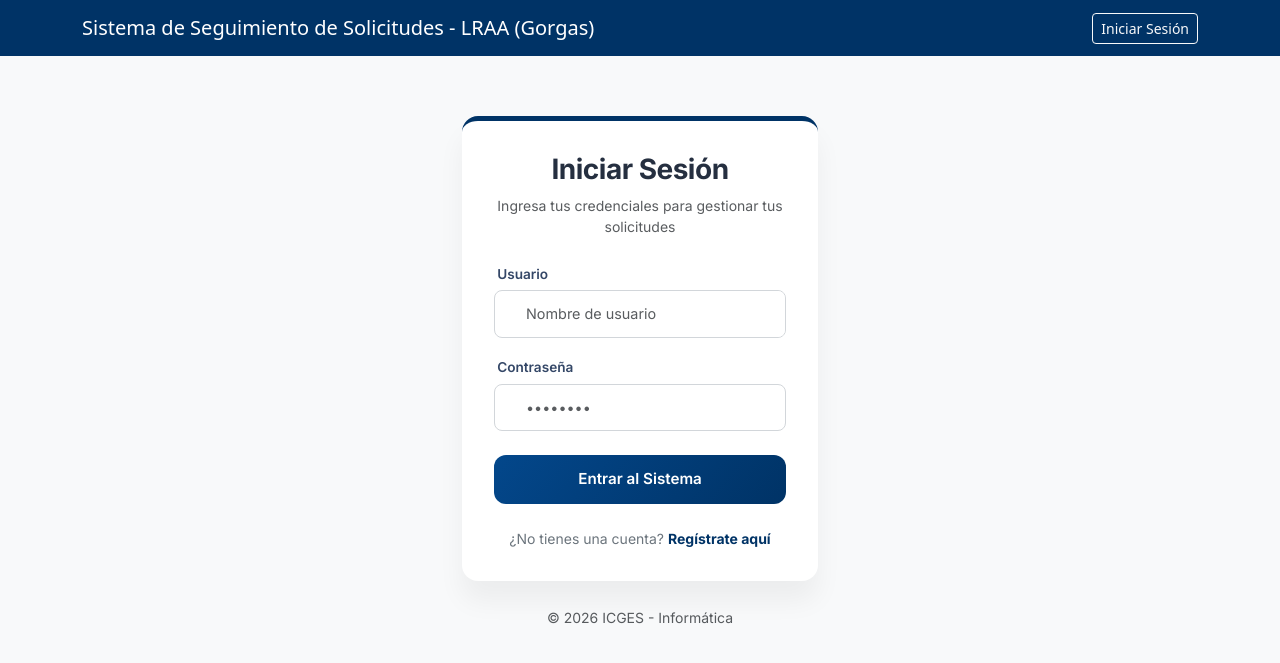
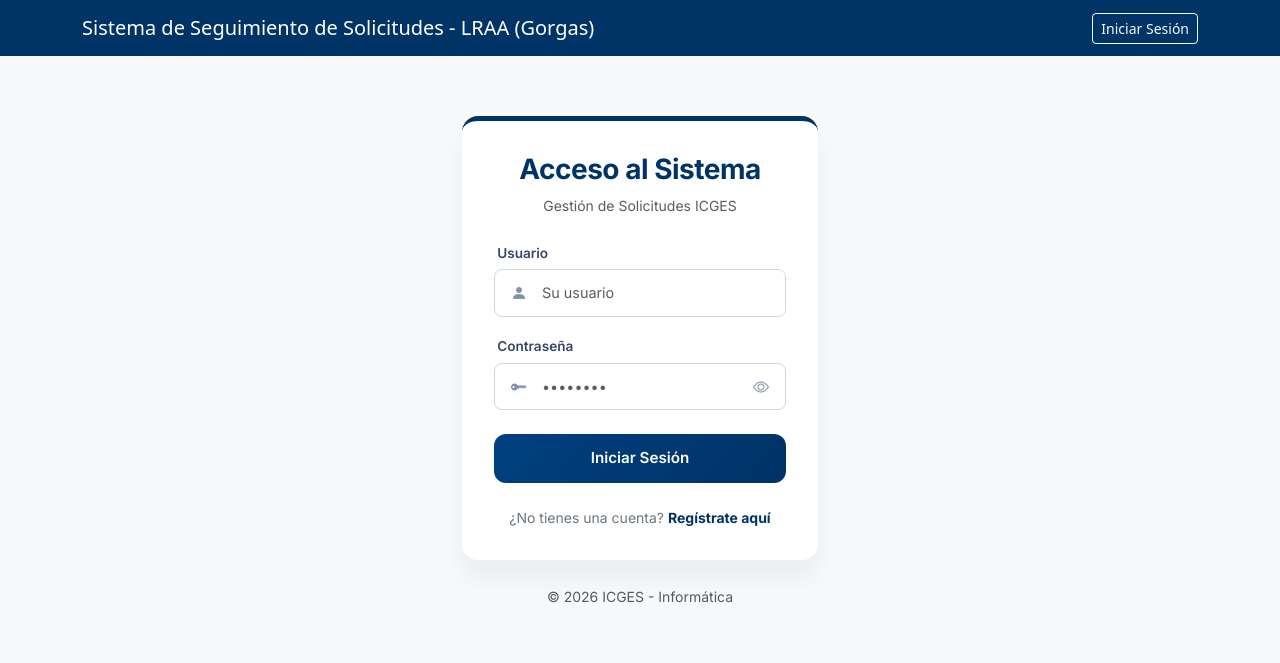
Before and after one commit to dmitre-cloud/LRAA_SEGUIMIENTO_SBS, a Django app: page /accounts/login/ in a window 1280 px wide. Shown: the top 663 px of the page. Run offline with Django 5.2, Linux system fonts and the light colour scheme; some libraries are stand-ins or nearby versions.

Commit message:
mejorar signin 2.7

```diff
--- a/accounts/templates/registration/login.html
+++ b/accounts/templates/registration/login.html
@@ -4,40 +4,49 @@
 {% block title %}Iniciar Sesión - Sistema de Solicitudes{% endblock %}
 
 {% block content %}
+<link href="https://fonts.googleapis.com/css2?family=Inter:wght@300;400;500;600;700&display=swap" rel="stylesheet">
+<link rel="stylesheet" href="https://cdn.jsdelivr.net/npm/bootstrap-icons@1.11.3/font/bootstrap-icons.min.css">
+
 <style>
-    /* Aplicando la estética de los sistemas anteriores */
-    @import url('https://fonts.googleapis.com/css2?family=Inter:wght@300;400;500;600;700&display=swap');
+    :root {
+        --primary-color: #003366;
+        --primary-hover: #004080;
+    }
 
     .login-container {
         font-family: 'Inter', sans-serif;
         margin-top: 5vh;
+        color: #344767;
     }
 
     .card-login {
         border: none;
-        border-top: 5px solid #003366; /* Azul institucional */
+        border-top: 5px solid var(--primary-color);
         border-radius: 1rem;
         box-shadow: 0 20px 27px 0 rgba(0, 0, 0, 0.05) !important;
+        background-color: #ffffff;
     }
 
     .text-title {
         font-weight: 700;
-        color: #252f40;
+        color: var(--primary-color);
         letter-spacing: -0.5px;
     }
 
-    /* Estilización de Inputs */
+    /* Estilización de Inputs con Iconos */
     .input-group-custom {
         border: 1px solid #d2d6da !important;
         border-radius: 0.5rem !important;
         transition: all 0.2s ease;
         overflow: hidden;
         background-color: #fff;
+        display: flex;
+        align-items: center;
     }
 
     .input-group-custom:focus-within {
-        border-color: #003366 !important;
-        box-shadow: 0 0 0 2px rgba(13, 110, 253, 0.15);
+        border-color: var(--primary-color) !important;
+        box-shadow: 0 0 0 2px rgba(0, 51, 102, 0.15);
     }
 
     .input-group-custom .input-group-text {
@@ -45,6 +54,8 @@
         border: none;
         color: #8392ab;
         padding-left: 1rem;
+        display: flex;
+        align-items: center;
     }
 
     .input-group-custom .form-control {
@@ -62,27 +73,43 @@
         margin-left: 0.2rem;
     }
 
-    /* Botón de acción */
+    /* Botón de ver contraseña */
+    .toggle-password {
+        background: transparent;
+        border: none;
+        color: #8392ab;
+        padding-right: 1rem;
+        transition: color 0.2s ease;
+        display: flex;
+        align-items: center;
+    }
+
+    .toggle-password:hover {
+        color: var(--primary-color);
+    }
+
+    /* Botón Principal */
     .btn-login {
         padding: 0.8rem;
         border-radius: 0.75rem;
         font-weight: 600;
         font-size: 0.95rem;
-        background: linear-gradient(310deg, #003366 0%, #03478b 100%);
+        background: linear-gradient(310deg, var(--primary-color) 0%, var(--primary-hover) 100%);
         border: none;
+        color: white;
         transition: all 0.2s ease;
     }
 
     .btn-login:hover {
         transform: translateY(-1px);
-        box-shadow: 0 7px 14px rgba(13, 110, 253, 0.2);
+        box-shadow: 0 7px 14px rgba(0, 51, 102, 0.2);
+        color: white;
     }
 
-    .toggle-password {
-        background: transparent;
+    .alert-custom {
+        border-radius: 0.5rem;
         border: none;
-        color: #8392ab;
-        padding-right: 1rem;
+        font-size: 0.85rem;
     }
 </style>
 
@@ -91,14 +118,14 @@
         <div class="card card-login p-3">
             <div class="card-body">
                 <div class="text-center mb-4">
-                    <h3 class="text-title">Iniciar Sesión</h3>
-                    <p class="text-muted small">Ingresa tus credenciales para gestionar tus solicitudes</p>
+                    <h3 class="text-title">Acceso al Sistema</h3>
+                    <p class="text-muted small">Gestión de Solicitudes ICGES</p>
                 </div>
 
                 {% if form.errors %}
-                    <div class="alert alert-danger border-0 small shadow-sm d-flex align-items-center" role="alert" style="border-radius: 0.5rem;">
-                        <i class="bi bi-exclamation-triangle-fill me-2"></i>
-                        <div>Usuario o contraseña incorrectos.</div>
+                    <div class="alert alert-danger alert-custom shadow-sm d-flex align-items-center mb-4" role="alert">
+                        <i class="bi bi-exclamation-circle-fill me-2"></i>
+                        <div>Credenciales incorrectas. Intente de nuevo.</div>
                     </div>
                 {% endif %}
 
@@ -108,28 +135,30 @@
                     <div class="mb-3">
                         <label for="{{ form.username.id_for_label }}" class="form-label-custom">Usuario</label>
                         <div class="input-group input-group-custom">
-                            <span class="input-group-text"><i class="bi bi-person"></i></span>
-                            <input type="text" name="username" class="form-control" required id="{{ form.username.id_for_label }}" placeholder="Nombre de usuario">
+                            <span class="input-group-text"><i class="bi bi-person-fill"></i></span>
+                            <input type="text" name="username" class="form-control" required id="{{ form.username.id_for_label }}" placeholder="Su usuario">
                         </div>
                     </div>
 
                     <div class="mb-4">
                         <label for="{{ form.password.id_for_label }}" class="form-label-custom">Contraseña</label>
                         <div class="input-group input-group-custom">
-                            <span class="input-group-text"><i class="bi bi-lock"></i></span>
+                            <span class="input-group-text"><i class="bi bi-key-fill"></i></span>
                             <input type="password" name="password" class="form-control" required id="{{ form.password.id_for_label }}" placeholder="••••••••">
-                            <button class="toggle-password" type="button" id="togglePasswordBtn">
-                                <i class="bi bi-eye" id="toggleIcon"></i>
+                            <button class="toggle-password" type="button" id="toggleBtn">
+                                <i class="bi bi-eye" id="eyeIcon"></i>
                             </button>
                         </div>
                     </div>
 
-                    <button type="submit" class="btn btn-primary btn-login w-100">Entrar al Sistema</button>
+                    <button type="submit" class="btn btn-login w-100">
+                        Iniciar Sesión
+                    </button>
                 </form>
 
                 <div class="mt-4 text-center">
                     <p class="mb-0 small text-secondary">
-                        ¿No tienes una cuenta? <a href="{% url 'signup' %}" class="fw-bold text-decoration-none" style="color: #003366;">Regístrate aquí</a>
+                        ¿No tienes una cuenta? <a href="{% url 'signup' %}" class="fw-bold text-decoration-none" style="color: var(--primary-color);">Regístrate aquí</a>
                     </p>
                 </div>
             </div>
@@ -143,17 +172,19 @@
 
 <script>
     document.addEventListener('DOMContentLoaded', function() {
-        const togglePasswordBtn = document.getElementById('togglePasswordBtn');
-        const passwordInput = document.querySelector('input[type="password"]');
-        const toggleIcon = document.getElementById('toggleIcon');
+        const toggleBtn = document.getElementById('toggleBtn');
+        // Buscamos el input de password específicamente por su nombre o tipo
+        const passInput = document.getElementById('{{ form.password.id_for_label }}');
+        const eyeIcon = document.getElementById('eyeIcon');
 
-        if (togglePasswordBtn && passwordInput) {
-            togglePasswordBtn.addEventListener('click', function () {
-                const isPassword = passwordInput.getAttribute('type') === 'password';
-                passwordInput.setAttribute('type', isPassword ? 'text' : 'password');
+        if (toggleBtn && passInput) {
+            toggleBtn.addEventListener('click', function () {
+                const isPass = passInput.getAttribute('type') === 'password';
+                passInput.setAttribute('type', isPass ? 'text' : 'password');
 
-                toggleIcon.classList.toggle('bi-eye');
-                toggleIcon.classList.toggle('bi-eye-slash');
+                // Cambiar el icono de Bootstrap
+                eyeIcon.classList.toggle('bi-eye');
+                eyeIcon.classList.toggle('bi-eye-slash');
             });
         }
     });
```
